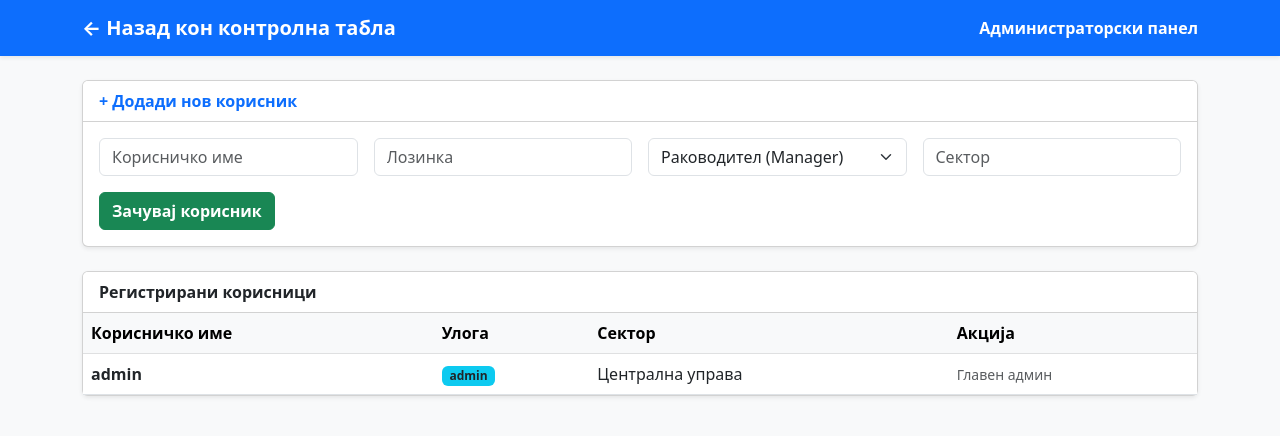
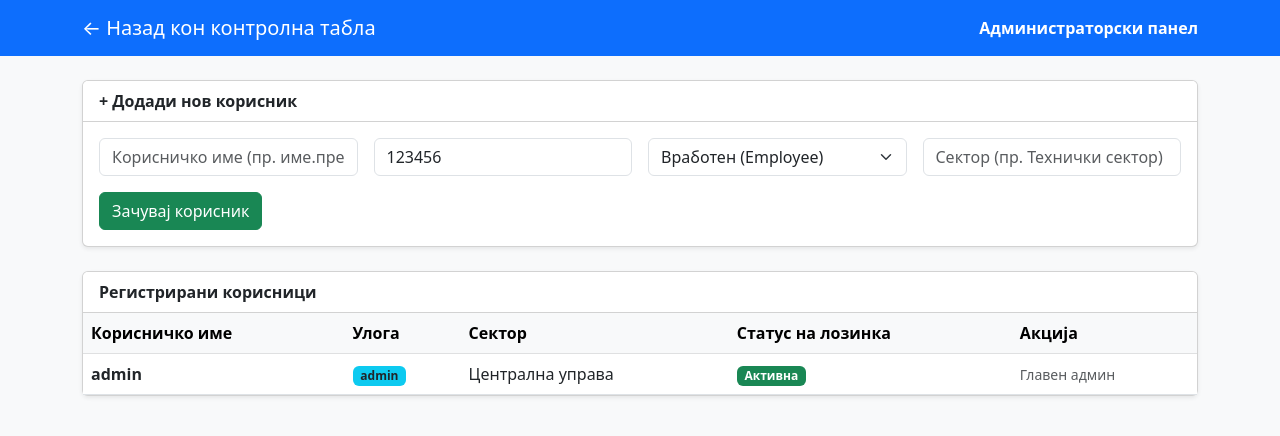
Before and after one commit to payeergorand-bit/jpstrezevohelpd, a Flask app: template templates/admin_users.html in a window 1280 px wide. Shown: the top 436 px of the page. Run offline with Flask 3, Linux system fonts and the light colour scheme; the template is opened without the code that fills it: values that come from a table or form of the project are taken from there, others are empty.

Commit message:
Update admin_users.html

```diff
--- a/templates/admin_users.html
+++ b/templates/admin_users.html
@@ -3,47 +3,56 @@
 <head>
     <meta charset="UTF-8">
     <meta name="viewport" content="width=device-width, initial-scale=1.0">
-    <title>Управување со корисници - Jpstrezevo</title>
+    <title>Управување со корисници - ЈП Стрежево Битола HelpDesk</title>
     <link href="https://cdn.jsdelivr.net/npm/bootstrap@5.3.0/dist/css/bootstrap.min.css" rel="stylesheet">
 </head>
 <body class="bg-light">
-    <nav class="navbar navbar-dark bg-primary shadow-sm">
+
+<nav class="navbar navbar-dark bg-primary mb-4">
     <div class="container">
-            <a class="navbar-brand fw-bold" href="/">← Назад кон контролна табла</a>
-            <span class="navbar-text text-white fw-semibold">Администраторски панел</span>
+        <a class="navbar-brand" href="{{ url_for('index') }}">← Назад кон контролна табла</a>
+        <span class="navbar-text text-white fw-bold">Администраторски панел</span>
     </div>
 </nav>
 
-    <div class="container my-4">
+<div class="container">
+    <!-- Форма за додавање нов корисник -->
     <div class="card shadow-sm mb-4">
-            <div class="card-header bg-white fw-bold text-primary">+ Додади нов корисник</div>
+        <div class="card-header bg-white fw-bold">
+            + Додади нов корисник
+        </div>
         <div class="card-body">
-                <form method="POST" action="/admin/users" class="row g-3">
+            <form method="POST" action="{{ url_for('admin_users') }}" class="row g-3">
                 <div class="col-md-3">
-                        <input type="text" name="username" class="form-control" placeholder="Корисничко име" required>
+                    <input type="text" name="username" class="form-control" placeholder="Корисничко име (пр. име.презиме)" required>
                 </div>
                 <div class="col-md-3">
-                        <input type="text" name="password" class="form-control" placeholder="Лозинка" required>
+                    <input type="text" name="password" class="form-control" value="123456" placeholder="Лозинка" required>
                 </div>
                 <div class="col-md-3">
-                        <select name="role" class="form-select">
+                    <select name="role" class="form-select" required>
+                        <option value="employee">Вработен (Employee)</option>
                         <option value="manager">Раководител (Manager)</option>
                         <option value="director">Директор (Director)</option>
                         <option value="admin">Админ (Admin)</option>
                     </select>
                 </div>
                 <div class="col-md-3">
-                        <input type="text" name="sector" class="form-control" placeholder="Сектор" required>
+                    <input type="text" name="sector" class="form-control" placeholder="Сектор (пр. Технички сектор)" required>
                 </div>
                 <div class="col-12">
-                        <button type="submit" class="btn btn-success fw-bold">Зачувај корисник</button>
+                    <button type="submit" class="btn btn-success">Зачувај корисник</button>
                 </div>
             </form>
         </div>
     </div>
 
+    <!-- Листа на регистрирани корисници -->
     <div class="card shadow-sm">
-            <div class="card-header bg-white fw-bold">Регистрирани корисници</div>
+        <div class="card-header bg-white fw-bold">
+            Регистрирани корисници
+        </div>
+        <div class="card-body p-0">
             <div class="table-responsive">
                 <table class="table table-hover mb-0 align-middle">
                     <thead class="table-light">
@@ -51,6 +60,7 @@
                             <th>Корисничко име</th>
                             <th>Улога</th>
                             <th>Сектор</th>
+                            <th>Статус на лозинка</th>
                             <th>Акција</th>
                         </tr>
                     </thead>
@@ -58,15 +68,32 @@
                         {% for u in users %}
                         <tr>
                             <td class="fw-semibold">{{ u.username }}</td>
-                            <td><span class="badge bg-info text-dark">{{ u.role }}</span></td>
+                            <td>
+                                {% if u.role == 'admin' %}
+                                    <span class="badge bg-info text-dark">admin</span>
+                                {% elif u.role == 'director' %}
+                                    <span class="badge bg-warning text-dark">director</span>
+                                {% elif u.role == 'manager' %}
+                                    <span class="badge bg-primary">manager</span>
+                                {% else %}
+                                    <span class="badge bg-secondary">employee</span>
+                                {% endif %}
+                            </td>
                             <td>{{ u.sector }}</td>
                             <td>
+                                {% if u.must_change_password %}
+                                    <span class="badge bg-warning text-dark">Привремена (123456)</span>
+                                {% else %}
+                                    <span class="badge bg-success">Активна</span>
+                                {% endif %}
+                            </td>
+                            <td>
                                 {% if u.username != 'admin' %}
-                                <form method="POST" action="/admin/delete_user/{{ u.id }}" style="display:inline;">
-                                    <button type="submit" class="btn btn-sm btn-danger" onclick="return confirm('Дали сте сигурни?')">Избриши</button>
+                                    <form method="POST" action="{{ url_for('delete_user', user_id=u.id) }}" style="display:inline;" onsubmit="return confirm('Дали сте сигурни дека сакате да го избришете корисникот?');">
+                                        <button type="submit" class="btn btn-danger btn-sm">Избриши</button>
                                     </form>
                                 {% else %}
-                                <small class="text-muted">Главен админ</small>
+                                    <span class="text-muted small">Главен админ</span>
                                 {% endif %}
                             </td>
                         </tr>
@@ -76,5 +103,7 @@
             </div>
         </div>
     </div>
+</div>
+
 </body>
 </html>
```
Lines whose indentation alone changed are shown as unchanged.
